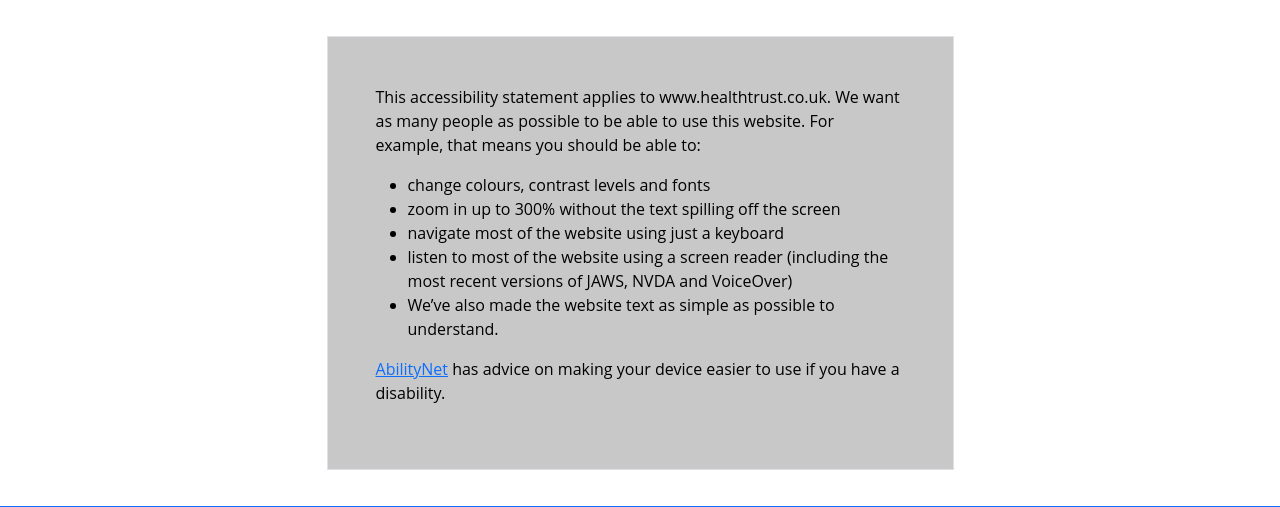
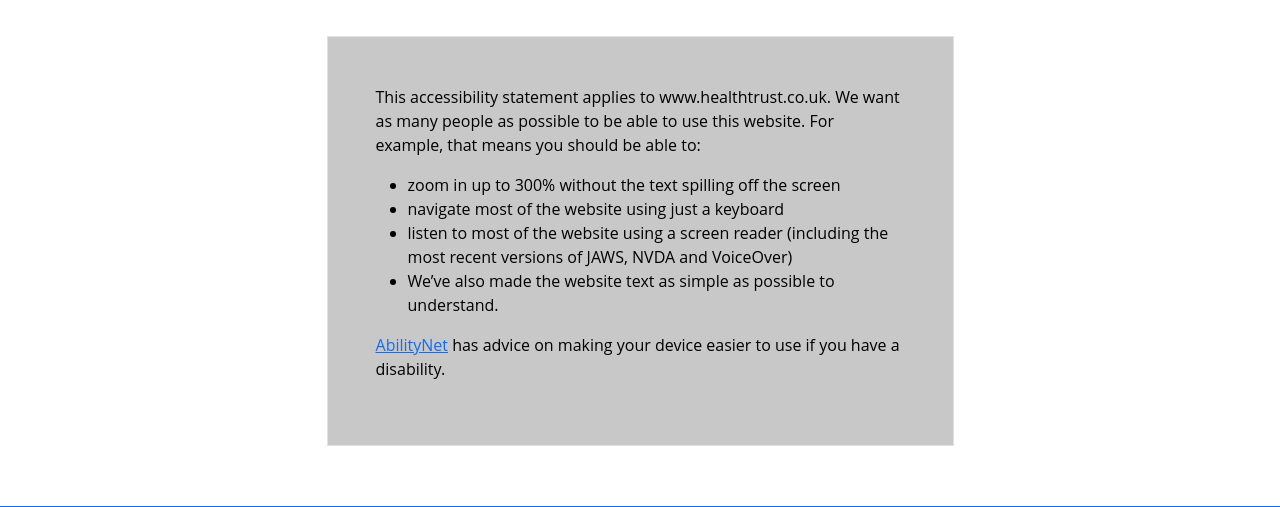
Before and after one commit to mfronistas/HealthTrustApp, a Flask app: page /accessibility in a window 1280 px wide. Shown: the part 222-729 px from the top of the page. Run offline with Flask 2, Linux system fonts and the light colour scheme; some web fonts are replaced.

Commit message:
Removed line.

```diff
--- a/templates/accessibility.html
+++ b/templates/accessibility.html
@@ -11,7 +11,6 @@
       <p>This accessibility statement applies to www.healthtrust.co.uk.
           We want as many people as possible to be able to use this website. For example, that means you should be able to:
           <ul>
-            <li>change colours, contrast levels and fonts</li>
             <li>zoom in up to 300% without the text spilling off the screen</li>
             <li>navigate most of the website using just a keyboard</li>
             <li>listen to most of the website using a screen reader (including the most recent versions of JAWS, NVDA and VoiceOver)</li>
```
